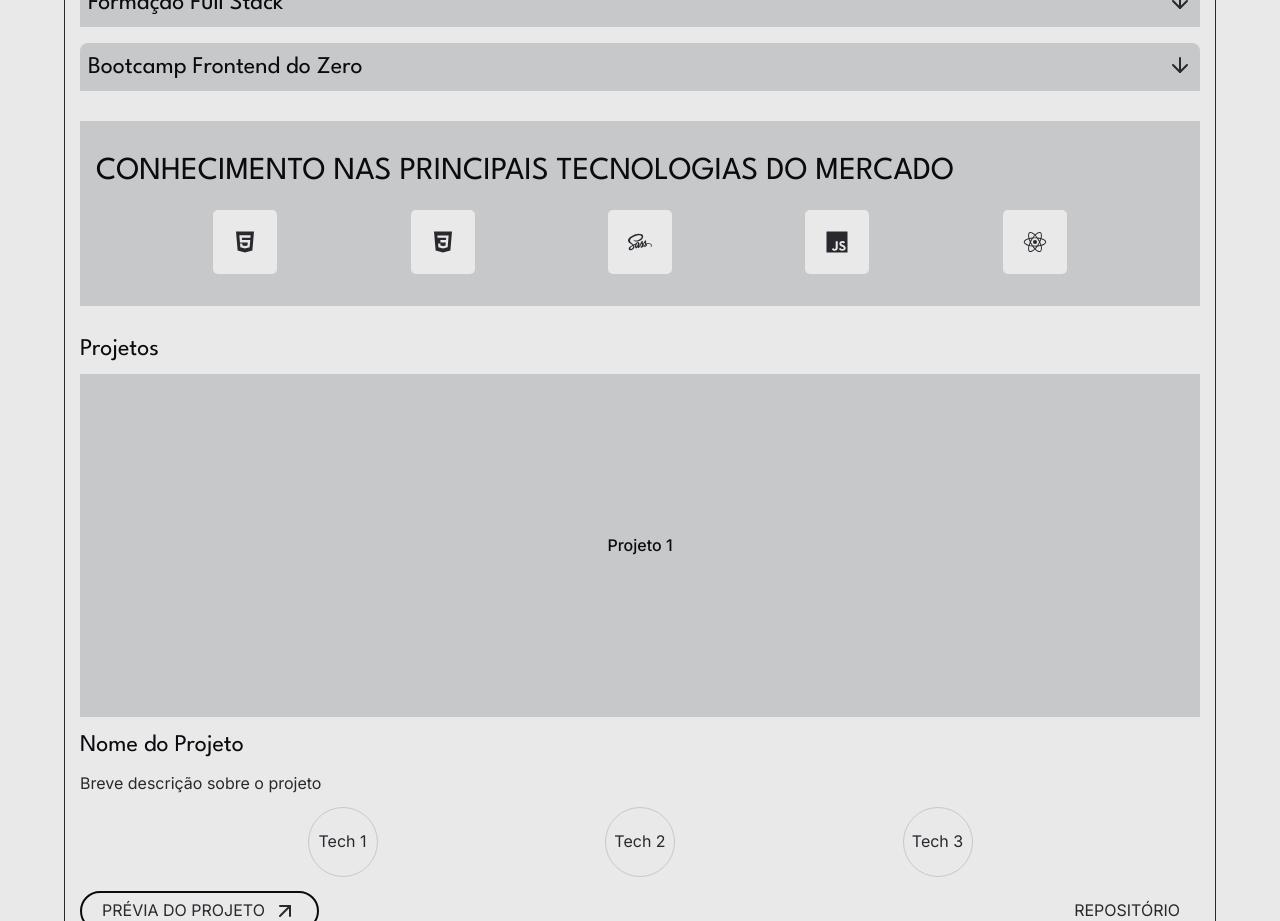
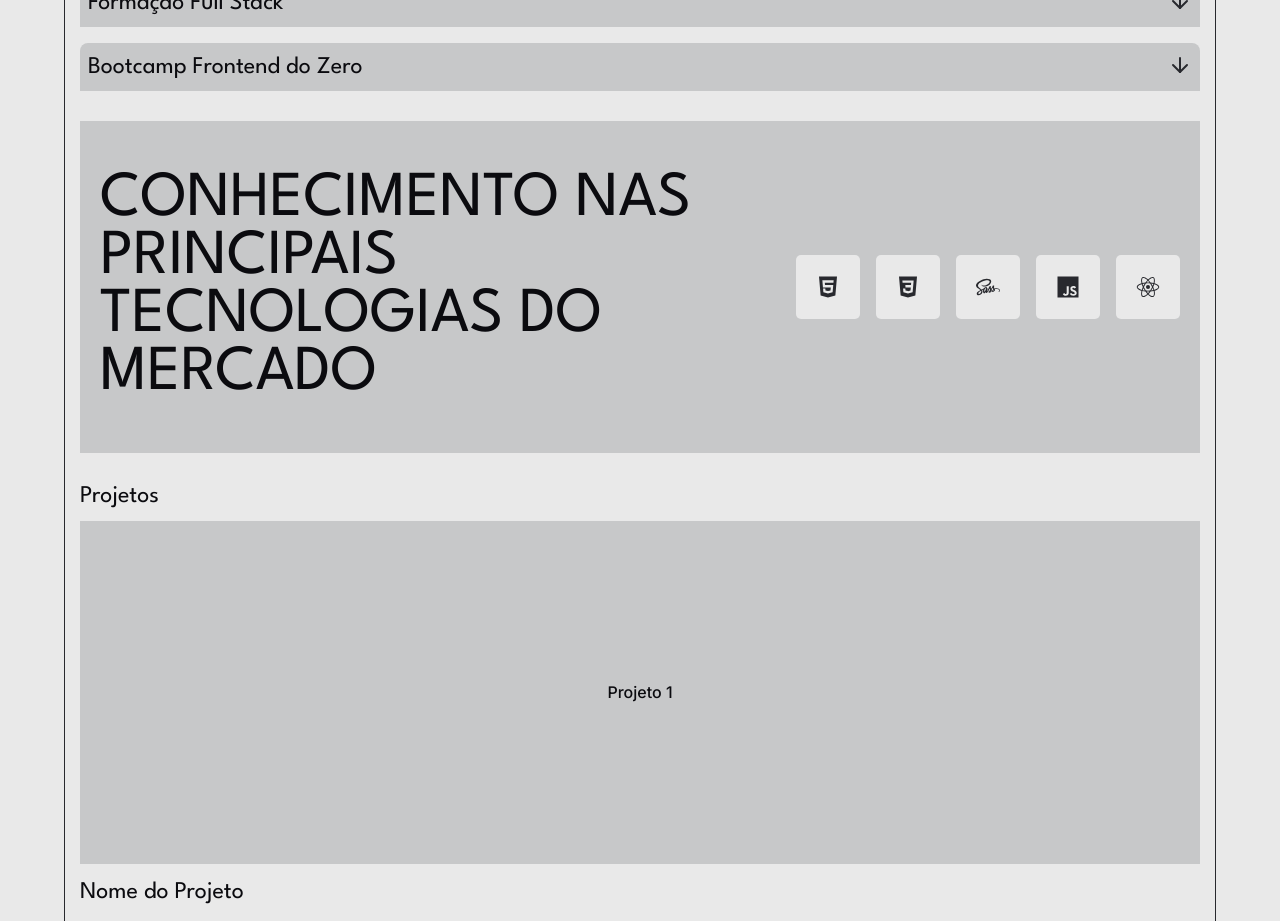
Before and after one commit to tatyanepgoncalves/portfolio, a React (Vite) app: page / in a window 1280 px wide. Shown: the part 1660-2581 px from the top of the page. Built offline with nearby package versions, Linux system fonts and the light colour scheme.

Commit message:
💄 feat: Estilização para Desktop Habilidades.jsx

```diff
--- a/src/styles/_habilidades.scss
+++ b/src/styles/_habilidades.scss
@@ -28,3 +28,18 @@
     justify-content: center;
   }
 }
+
+@media (width >= 999px) {
+  #skills {
+    flex-direction: row;
+    align-items: center;
+    justify-content: space-between;
+    gap: 9rem;
+    padding: 5rem 2rem;
+
+    h2 {
+      font-size: 6.4rem;
+      line-height: 5.8rem;
+    }
+  }
+}
```
